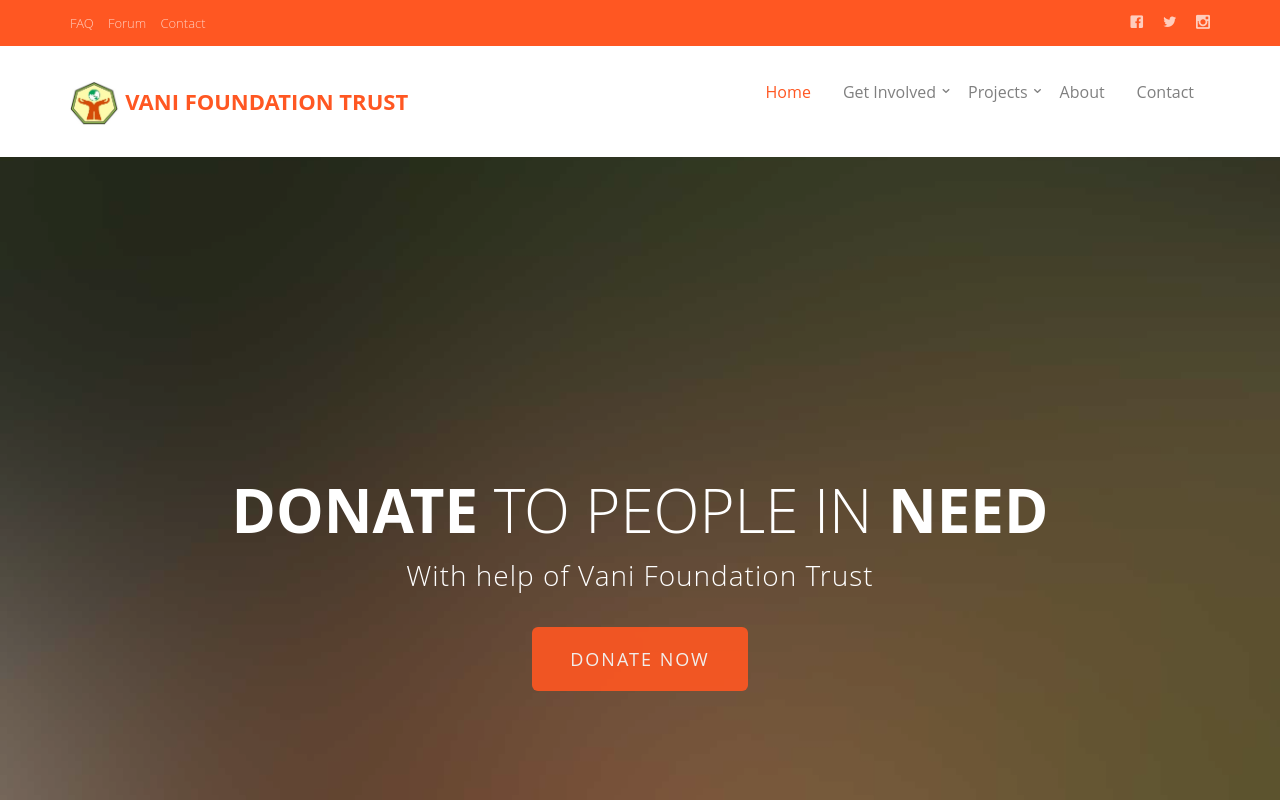
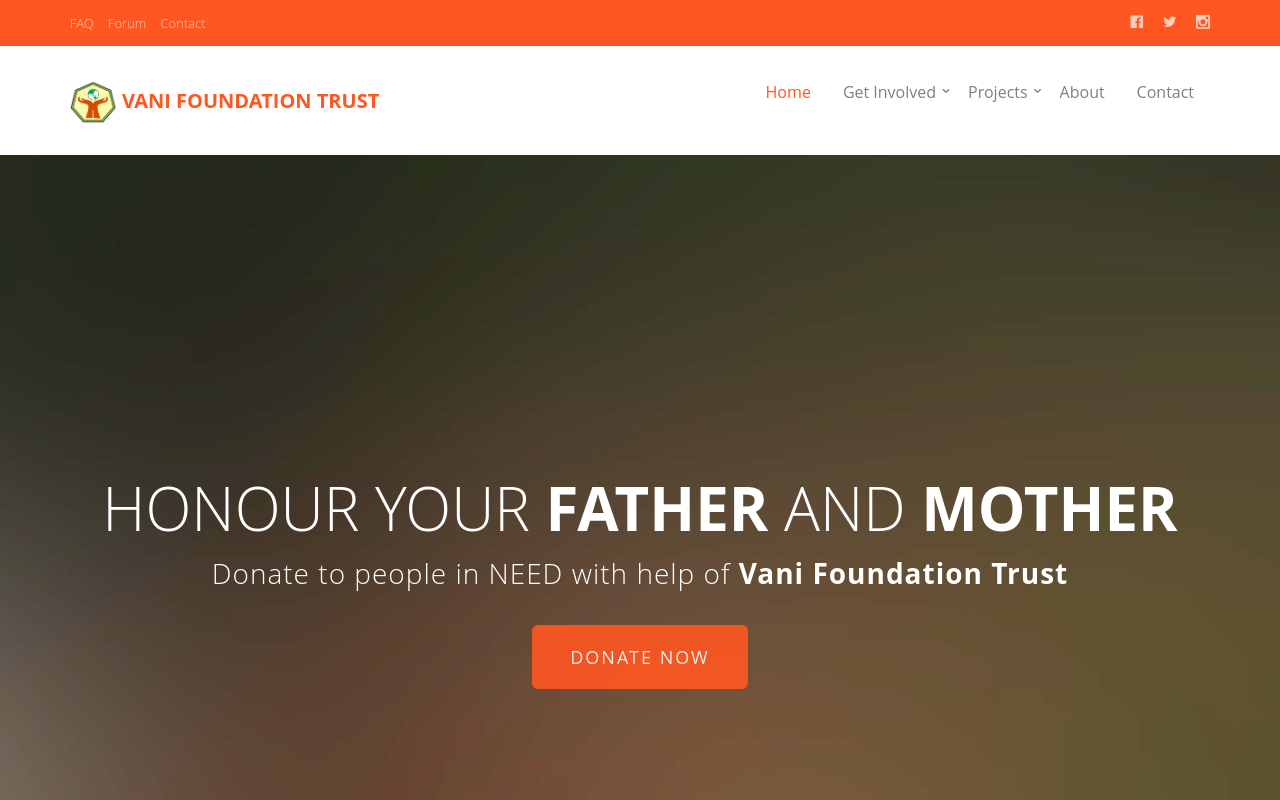
Before and after one commit to dsadasivani/vani-foundation-app, a plain HTML site: page index.html in a window 1280 px wide. Shown: the top 800 px of the page. Drawn offline with Linux system fonts and the light colour scheme; files whose address does not match are found by name.

Commit message:
caption added in home page & Header size adjusted

```diff
--- a/index.html
+++ b/index.html
@@ -51,7 +51,7 @@
                 ><i></i
               ></a>
               <h1 id="fh5co-logo">
-                <a href="index.html"
+                <a href="index.html" style="font-size: 20px"
                   ><img
                     src="images/trust_logo.jpeg"
                     alt="Free HTML5 Bootstrap Template"
@@ -100,9 +100,12 @@
           >
             <div class="desc animate-box">
               <h2>
-                <strong>Donate</strong> to people in <strong>Need</strong>
+                Honour your <strong>Father</strong> and <strong>Mother</strong>
               </h2>
-              <span>With help of Vani Foundation Trust </span>
+              <span
+                >Donate to people in NEED with help of
+                <strong>Vani Foundation Trust</strong>
+              </span>
               <span
                 ><a class="btn btn-primary btn-lg" href="donation.html"
                   >Donate Now</a
```
Also changed, not shown: about.html (+1 -1 lines), contact.html (+1 -1 lines), donation.html (+1 -1 lines).
